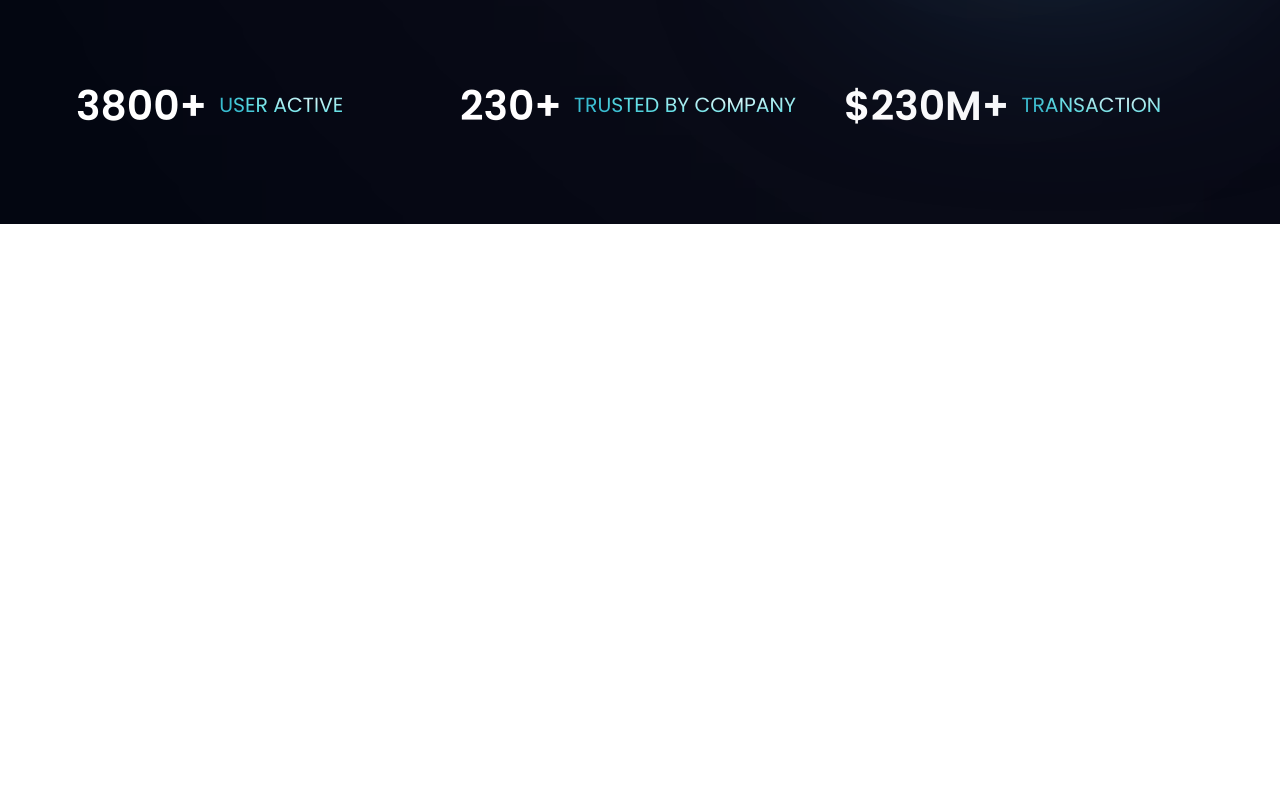
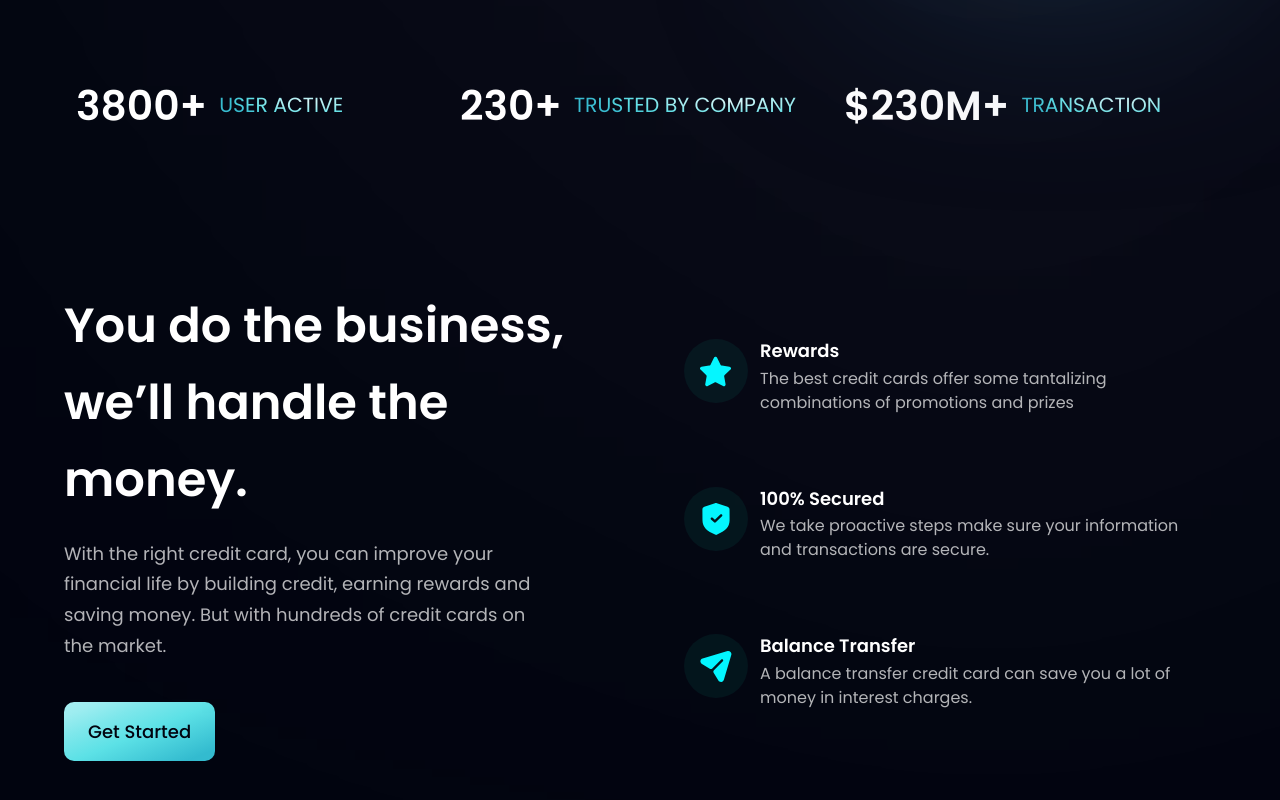
Before and after one commit to MushfikYeasirPk/orbido-cryp, a React (Vite) app: page / in a window 1280 px wide. Shown: the part 839-1639 px from the top of the page. Before the commit the page ends 1063 px from the top, so only its background shows below. Built offline with nearby package versions, Linux system fonts and the light colour scheme.

Commit message:
business page

```diff
--- a/src/App.jsx
+++ b/src/App.jsx
@@ -18,7 +18,7 @@ const App = () => (
     <div className={`bg-primary ${styles.paddingX} ${styles.flexCenter}`}>
       <div className={`${styles.boxWidth}`}>
         <Stats />
-        {/* <Business /> */}
+        <Business />
         {/* <Billing /> */}
         {/* <CardDeal /> */}
         {/* <Testimonials /> */}
```
